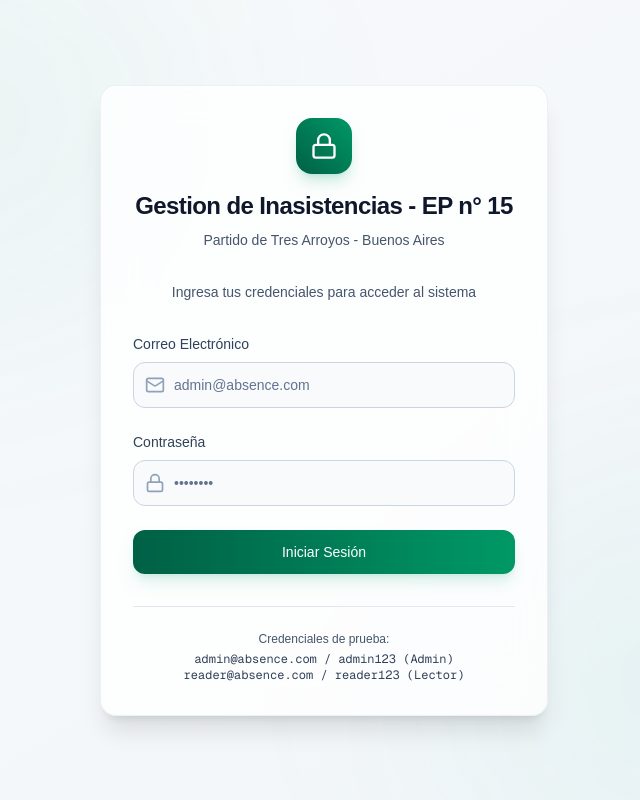
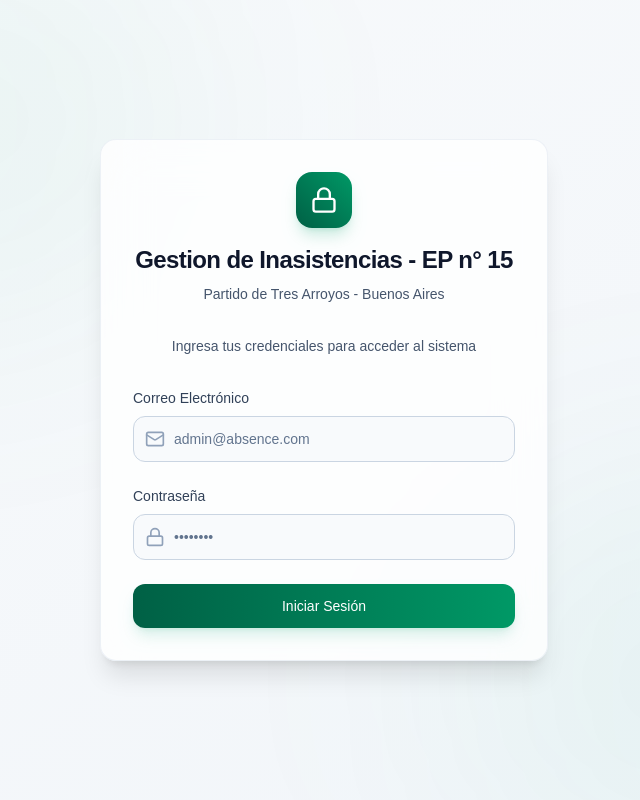
Before and after one commit to JuanMolfese/absence-control, a Next.js app: page /login in a window 1280 px wide. Shown: the whole page, without its empty margins (316-956 px from the left). Built offline with nearby package versions, Linux system fonts and the light colour scheme; no server answers.

Commit message:
se sacan datos del login

```diff
--- a/app/login/page.tsx
+++ b/app/login/page.tsx
@@ -93,12 +93,6 @@ export default function LoginPage() {
             )}
           </button>
         </form>
-
-        <div className="mt-8 pt-6 border-t border-slate-200 text-center text-xs text-slate-600">
-          <p>Credenciales de prueba:</p>
-          <p className="mt-1 font-mono text-slate-700">admin@absence.com / admin123 (Admin)</p>
-          <p className="font-mono text-slate-700">reader@absence.com / reader123 (Lector)</p>
-        </div>
       </div>
     </div>
   );
```
